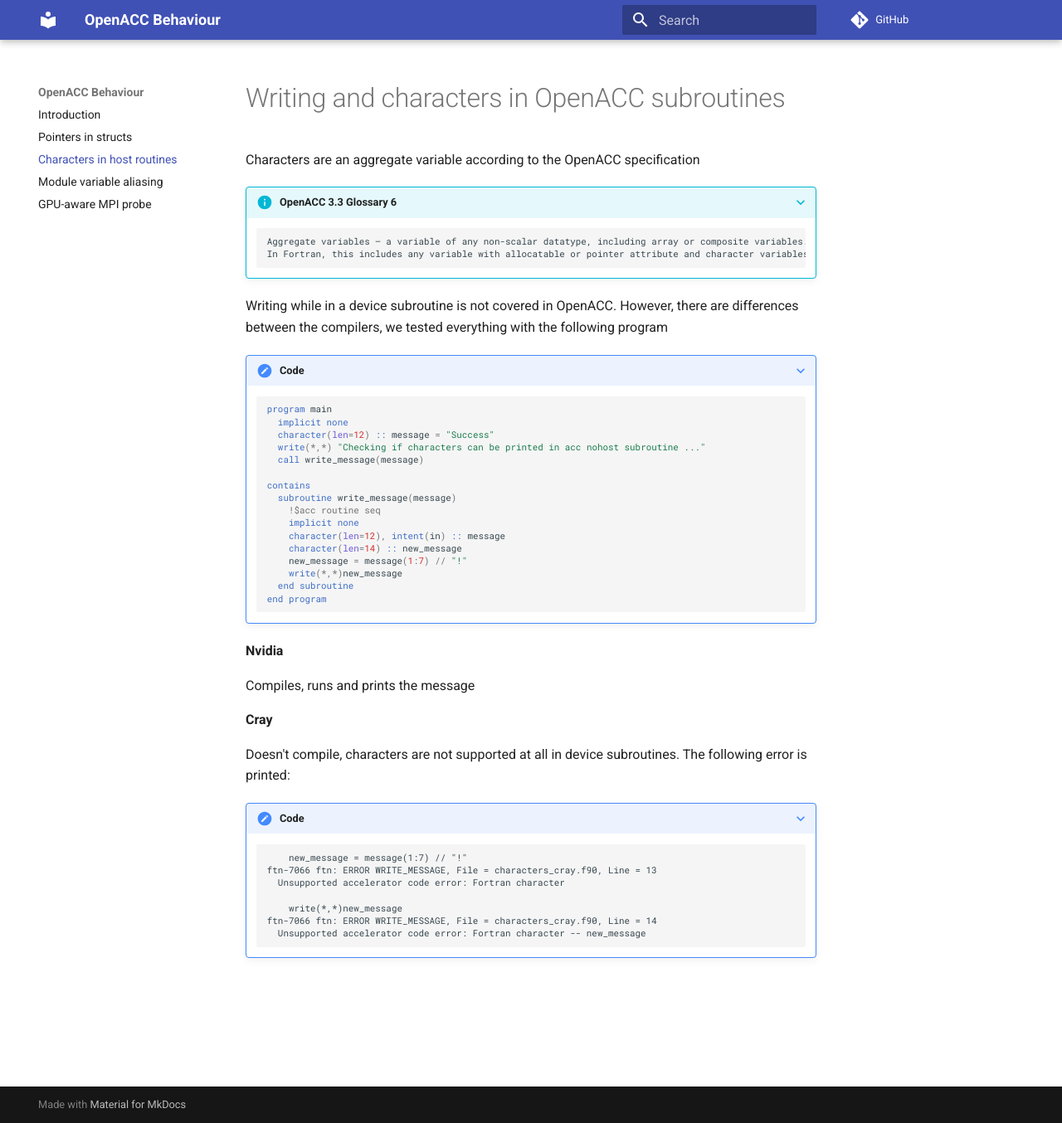
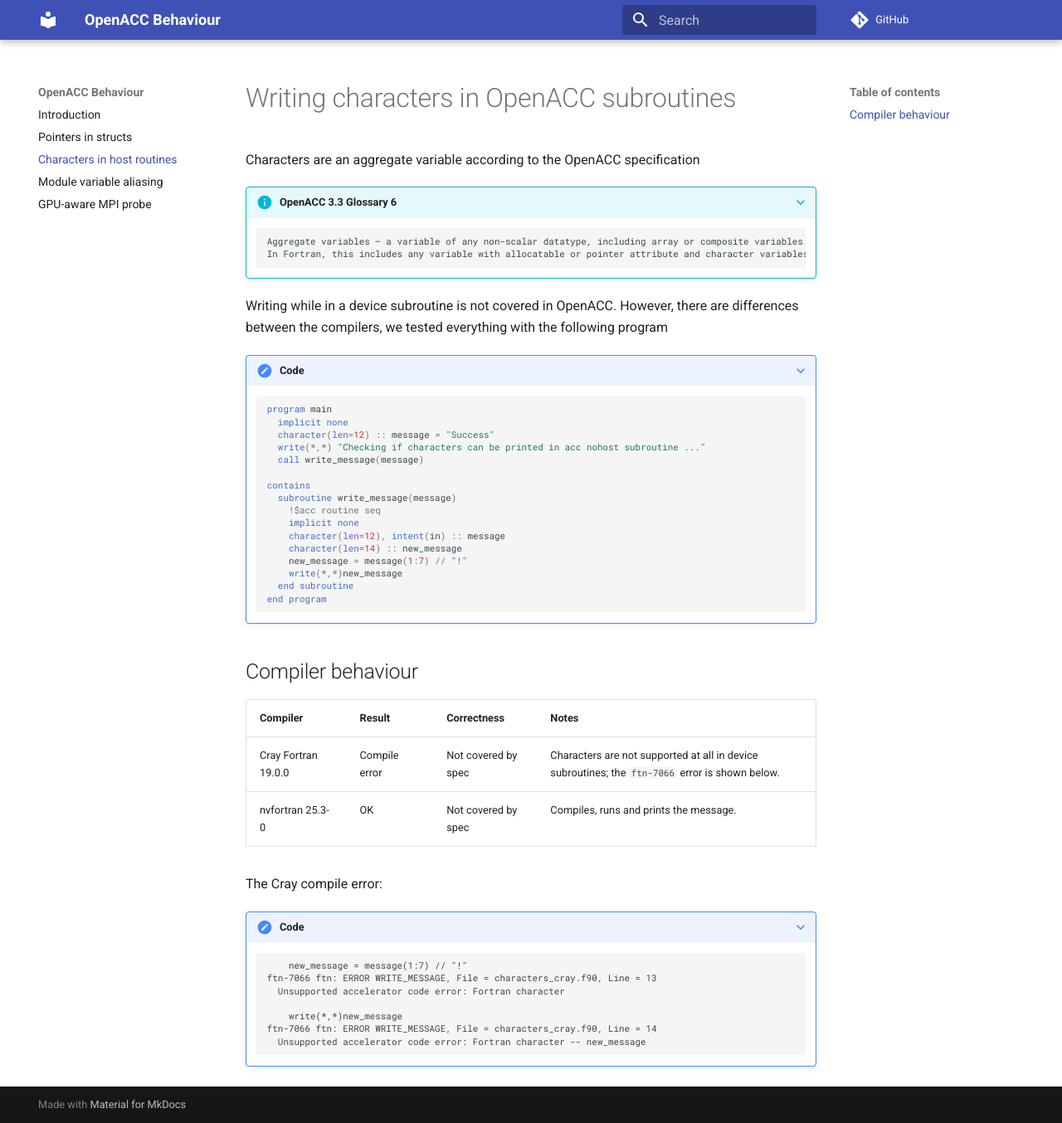
Before and after one commit to v1kko/OpenACC_behaviour, an MkDocs documentation site: the page built from docs/characters.md, in a window 1280 px wide and 1354 px high. Shown: the whole window at 83% size. Built offline with MkDocs 1.6.1 and Material for MkDocs 9.7.7, drawn with Linux system fonts in a browser that asks for light colours; comment, search, counter and statistics services are not loaded.

Commit message:
streamline docs results into uniform compiler tables
Present every page's per-compiler results with the same
Compiler | Result | Correctness | Notes table and consistent
toolchain names/versions (Cray Fortran 19.0.0, nvfortran 25.3-0).

Co-Authored-By: Claude Opus 4.7 <noreply@anthropic.com>

````diff
--- a/docs/characters.md
+++ b/docs/characters.md
@@ -1,5 +1,4 @@
-Writing and characters in OpenACC subroutines
-==============================
+# Writing characters in OpenACC subroutines
 
 Characters are an aggregate variable according to the OpenACC specification
 
@@ -35,14 +34,14 @@ differences between the compilers, we tested everything with the following progr
     end program
     ```
 
-**Nvidia**
+## Compiler behaviour
 
-Compiles, runs and prints the message
+| Compiler | Result | Correctness | Notes |
+|----------|--------|-------------|-------|
+| Cray Fortran 19.0.0 | Compile error | Not covered by spec | Characters are not supported at all in device subroutines; the `ftn-7066` error is shown below. |
+| nvfortran 25.3-0 | OK | Not covered by spec | Compiles, runs and prints the message. |
 
-**Cray**
-
-Doesn't compile, characters are not supported at all in device subroutines.
-The following error is printed:
+The Cray compile error:
 
 
 ???+ note "Code"
````
Also changed, not shown: docs/gpu_aware_mpi.md (+8 -8 lines), docs/module_double_alloc.md (+4 -7 lines), docs/pointers_structs.md (+10 -10 lines).
